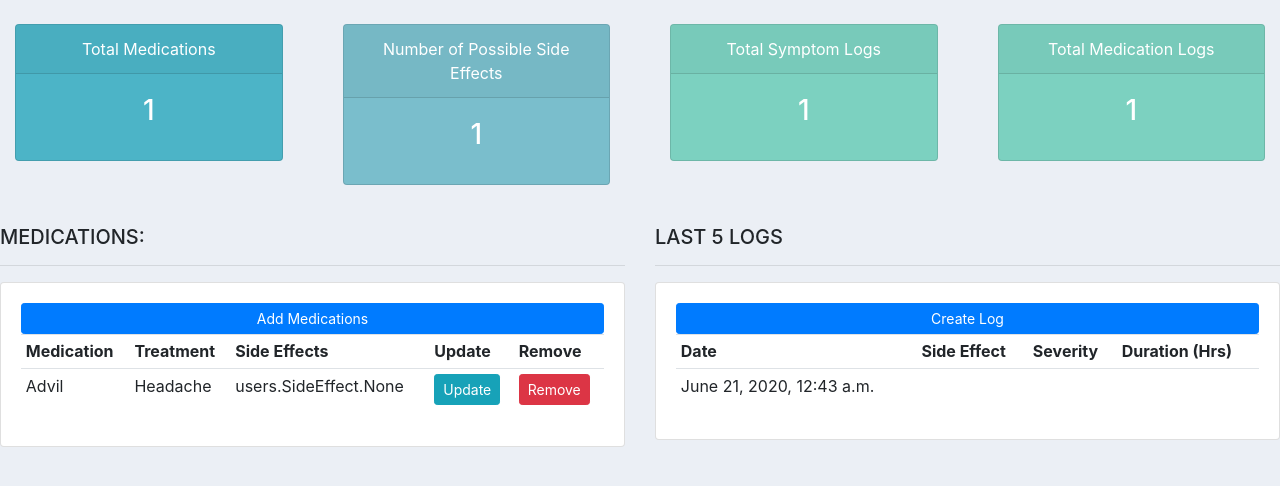
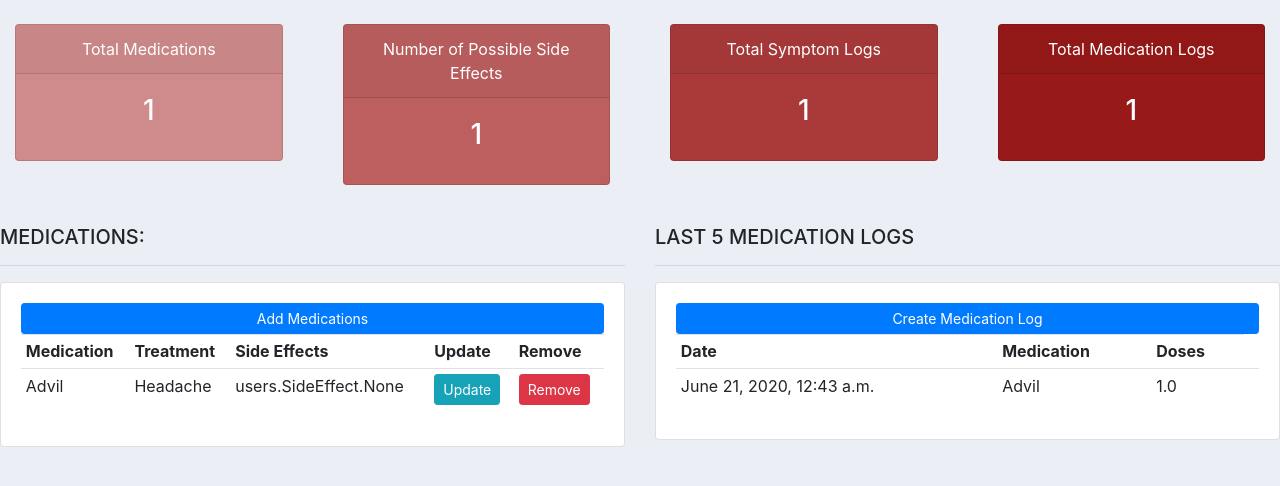
Before and after one commit to n-saud/DefHack2020, a Django app: page / in a window 1280 px wide. Shown: the part 56-542 px from the top of the page. Run offline with Django 3.2, Linux system fonts and the light colour scheme; data comes from the database, SQL or seed files in the repository; both versions use the stored data as it was after the commit; some libraries are stand-ins or nearby versions.

Commit message:
delete and add medlogs

```diff
--- a/website/static/css/main.css
+++ b/website/static/css/main.css
@@ -3,15 +3,23 @@ body{
 }
 
 
-#total-orders{
-    background-color: #4cb4c7;
+#total-meds{
+    background-color: #CF8B8B;
 }
 
 
-#orders-delivered{
-    background-color: #7abecc;
+#total-side-effects{
+    background-color: #BD5F5F;
 }
 
-#orders-pending{
-    background-color: #7CD1C0;
+#total-symptomlogs{
+    background-color: #AA3939;
 }
+
+#total-medlogs{
+    background-color: #971919 ;
+}
+
+.add-buttons{
+    background-color: #850000;
+}
--- a/website/users/models.py
+++ b/website/users/models.py
@@ -44,3 +44,6 @@ class MedLog(models.Model):
     medication = models.ForeignKey(Medication, null = True, on_delete=models.SET_NULL)
     date_created = models.DateTimeField(auto_now_add=True, null=True)
     number_of_doses = models.FloatField(null=True)
+    def __str__(self):
+        name = "MEDLOG | Medication: "+ self.medication.name+ "; Doses: "+ str(self.number_of_doses)+ "; Date: "+ str(self.date_created)
+        return name
--- a/website/users/templates/users/dashboard.html
+++ b/website/users/templates/users/dashboard.html
@@ -32,22 +32,21 @@
 	</div>
 
 	<div class="col-md-6">
-		<h5>LAST 5 LOGS</h5>
+		<h5>LAST 5 MEDICATION LOGS</h5>
 		<hr>
 		<div class="card card-body">
-			<a class="btn btn-primary  btn-sm btn-block" href="">Create Log</a>
+			<a class="btn btn-primary  btn-sm btn-block" href="{% url 'create_medlog' %}">Create Medication Log</a>
 			<table class="table table-sm">
 				<tr>
 					<th>Date</th>
-					<th>Side Effect</th>
-					<th>Severity</th>
-					<th>Duration (Hrs)</th>
+					<th>Medication</th>
+					<th>Doses</th>
 				</tr>
 				{% for i in logs%}
 				<tr>
 					<td>{{i.date_created}}</td>
-					<td>{{i.side_effect}}</td>
-					<td>{{i.severity}}</td>
+					<td>{{i.medication}}</td>
+					<td>{{i.number_of_doses}}</td>
 					<td>{{i.durarion_in_hours}}</td>
 				</tr>
 				{% endfor%}
--- a/website/users/templates/users/status.html
+++ b/website/users/templates/users/status.html
@@ -3,7 +3,7 @@
 <div class="row">
 	<div class="col">
 		<div class="col-md">
-			<div class="card text-center text-white  mb-3" id="total-orders">
+			<div class="card text-center text-white  mb-3" id="total-meds">
 			  	<div class="card-header">
 			  		<h7 class="card-title">Total Medications</h7>
 			  	</div>
@@ -16,7 +16,7 @@
 
 	<div class="col">
 		<div class="col-md">
-			<div class="card text-center text-white  mb-3" id="orders-delivered">
+			<div class="card text-center text-white  mb-3" id="total-side-effects">
 			  	<div class="card-header">
 			  		<h7 class="card-title">Number of Possible Side Effects</h7>
 			  	</div>
@@ -29,7 +29,7 @@
 
 	<div class="col">
 		<div class="col-md">
-			<div class="card text-center text-white  mb-3" id="orders-pending">
+			<div class="card text-center text-white  mb-3" id="total-symptomlogs">
 			  	<div class="card-header">
 			  		<h7 class="card-title">Total Symptom Logs</h7>
 			  	</div>
@@ -41,7 +41,7 @@
 	</div>
     <div class="col">
 		<div class="col-md">
-			<div class="card text-center text-white  mb-3" id="orders-pending">
+			<div class="card text-center text-white  mb-3" id="total-medlogs">
 			  	<div class="card-header">
 			  		<h7 class="card-title">Total Medication Logs</h7>
 			  	</div>
--- a/website/users/urls.py
+++ b/website/users/urls.py
@@ -9,4 +9,7 @@ urlpatterns = [
     path('symptomlogs/', views.symptomlogs, name="symptomlogs"),
     path('medications/', views.medications, name="medications"),
     path('data/', views.data, name="data"),
+    path('create_medlog/', views.createMedlog, name="create_medlog"),
+    path('update_medlog/<str:pk>/', views.updateMedlog, name="update_medlog"),
+    path('delete/<str:pk>/', views.deleteMedlog, name="delete_medlog"),
 ]
--- a/website/users/views.py
+++ b/website/users/views.py
@@ -2,6 +2,7 @@ from django.shortcuts import render, redirect
 from django.http import HttpResponse
 
 from.models import *
+from .forms import *
 
 def home(request):
     medications = Medication.objects.all() #change later
@@ -25,12 +26,42 @@ def login(request):
     return render(request, 'users/login.html')
 def medlogs(request):
     logs = MedLog.objects.all() #change later
-    return render(request, 'users/logs.html',{'logs':logs})
+    return render(request, 'users/medlogs.html',{'logs':logs})
 def symptomlogs(request):
     logs = SymptomLog.objects.all() #change later
-    return render(request, 'users/logs.html',{'logs':logs})
+    return render(request, 'users/symptomlogs.html',{'logs':logs})
 def medications(request):
     medications = Medication.objects.all() #change later
     return render(request, 'users/medications.html',{'medications':medications})
 def data(request):
     return render(request, 'users/data.html')
+def createMedlog(request):
+    form = MedlogForm()
+    if request.method == 'POST':
+        #print("ATTENTION: ", request.POST)
+        form = MedlogForm(request.POST)
+        if form.is_valid():
+            form.save()
+            return redirect('/')
+    context = {'form': form}
+    return render(request, 'users/create_medlog.html', context)
+
+def updateMedlog(request, pk):
+    Medlog = MedLog.objects.get(id=pk)
+    form = MedlogForm(instance=Medlog)
+    if request.method == 'POST':
+        #print("ATTENTION: ", request.POST)
+        form = MedlogForm(request.POST, instance=Medlog)
+        if form.is_valid():
+            form.save()
+            return redirect('/medlogs')
+    context = {'form': form}
+    return render(request, 'users/update_medlog.html', context)
+def deleteMedlog(request,pk):
+    Medlog = MedLog.objects.get(id=pk)
+    if request.method == 'POST':
+        order.delete()
+        return render(request, 'users/medlogs.html', context)
+    return_page = 'medlogs'
+    context = {'return_page': return_page, 'item':Medlog}
+    return render(request, 'users/delete.html', context)
```
Also changed, not shown: website/users/forms.py (added, +7 -0 lines), website/users/templates/users/create_medlog.html (added, +10 -0 lines), website/users/templates/users/delete.html (added, +12 -0 lines), website/users/templates/users/medlogs.html (+6 -7 lines), website/users/templates/users/update_medlog.html (added, +10 -0 lines), website/db.sqlite3.
